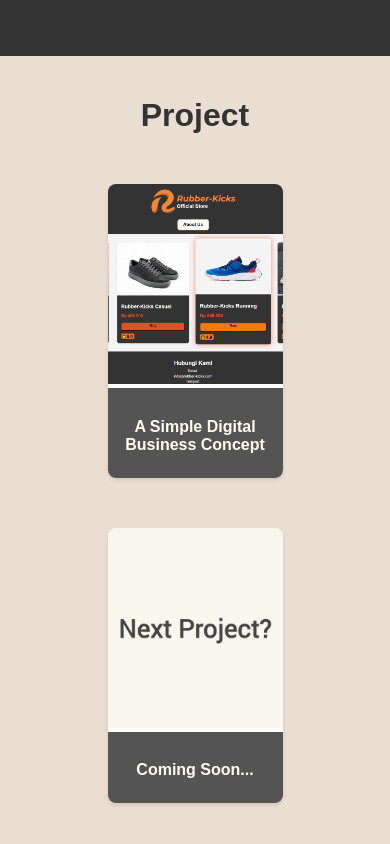
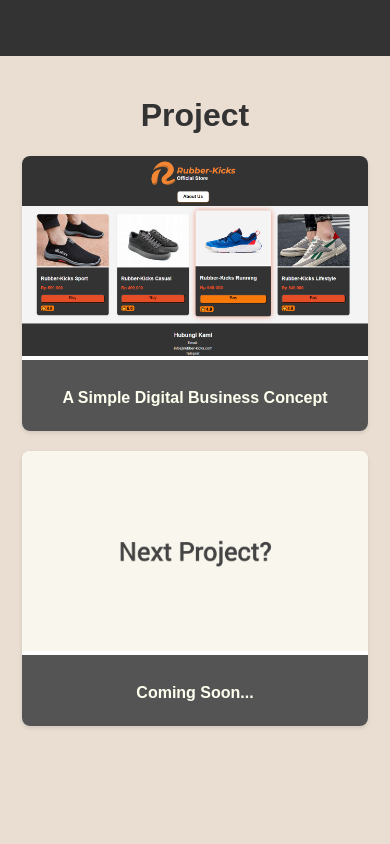
Before and after one commit to DvianZ/Portofolio, a plain HTML site: page index.html in a window 390 px wide. Shown: the part 764-1608 px from the top of the page. After the commit the page ends 1530 px from the top, so only its background shows below. Drawn offline with Linux system fonts and the light colour scheme.

Commit message:
Update styles.css

```diff
--- a/styles.css
+++ b/styles.css
@@ -190,7 +190,7 @@ body {
     .content {
         margin-left: 0;
     }
-    .project {
+    .project1,.project2 {
         width: 99%;
         margin: 20px auto;
     }
```
